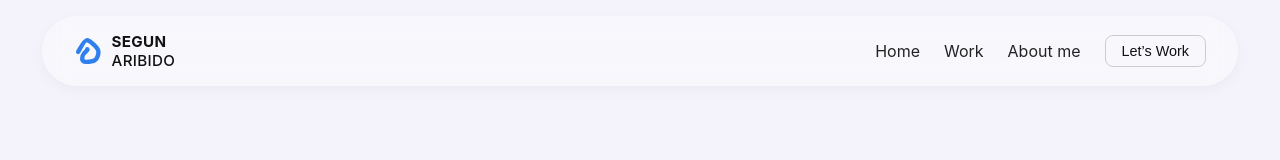
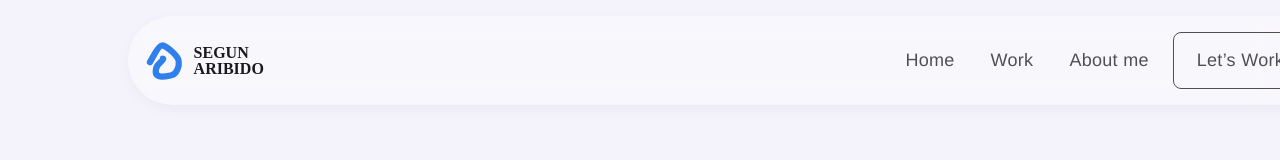
Before and after one commit to neducod/landing-page, a React (Vite) app in the folder landing-pagee/: page / in a window 1280 px wide. Shown: the top 160 px of the page. Built offline with nearby package versions, Linux system fonts and the light colour scheme.

Commit message:
text update

```diff
--- a/landing-pagee/src/components/Navbar.jsx
+++ b/landing-pagee/src/components/Navbar.jsx
@@ -16,14 +16,17 @@ import logo from "../assets/logo.svg";
       <header className="navbar">
         <div className="nav-left">
           <img src={logo} alt="Logo" className="nav-logo" />
+          {/* <span className="brand-name">
+            <strong>SEGUN</strong> <br /> ARIBIDO
+          </span> */}
           <span className="brand-name">
-            <strong>SEGUN</strong> <br /> ARIBIDO
+            SEGUN <br /> ARIBIDO
           </span>
         </div>
 
         <nav className="nav-right">
           <ul className="nav-links">
-            <li><a href="#home">Home</a></li>
+            <li><a href="#home" className="active">Home</a></li>
             <li><a href="#work">Work</a></li>
             <li><a href="#about">About me</a></li>
           </ul>
--- a/landing-pagee/src/styles/navbar.css
+++ b/landing-pagee/src/styles/navbar.css
@@ -6,117 +6,11 @@
   }
 
   body {
-    background-color: #f8f6ff; /* matches your screenshot background */
+    /* background-color: #f8f6ff;  */
     font-family: "Inter", sans-serif;
   }
-  /*
   .navbar {
-    display: flex;
-    justify-content: space-between;
-    align-items: center;
-    padding: 0.8rem 2rem;
-    margin: 1rem auto;
-    max-width: 1100px;
-
-    background: rgba(255, 255, 255, 0.75);
-    backdrop-filter: blur(12px);
-    border-radius: 50px;
-    box-shadow: 0 4px 14px rgba(0, 0, 0, 0.04);
-
-
-    border-radius: 5.625rem;
-background: rgba(255, 255, 255, 0.40);
-position: fixed;
-z-index: 999;
-
-display: flex;
-width: 74.75rem;
-padding: 1rem;
-align-items: center;
-gap: 33rem;
-  }
-
-*/
-/*
-  .navbar {
-    position: fixed;
-    top: 1rem;
-    left: 50%;
-    transform: translateX(-50%);
-
-    display: flex;
-    justify-content: space-between;
-    align-items: center;
-
-    width: 74.75rem;
-    padding: 1rem 2rem;
-    gap: 2rem;
-
-    background: rgba(255, 255, 255, 0.4);
-    backdrop-filter: blur(12px);
-    border-radius: 5.625rem;
-    box-shadow: 0 4px 14px rgba(0, 0, 0, 0.04);
-
-    z-index: 999;
-  }
-  .nav-left {
-    display: flex;
-    align-items: center;
-    gap: 0.6rem;
-  }
-
-  .nav-logo {
-    width: 28px;
-    height: 28px;
-  }
-
-  .brand-name {
-    font-size: 0.95rem;
-    font-weight: 500;
-    color: #111;
-    letter-spacing: 0.3px;
-  }
-  .nav-right {
-    display: flex;
-    align-items: center;
-    gap: 1.5rem;
-  }
-
-  .nav-links {
-    display: flex;
-    list-style: none;
-    gap: 1.5rem;
-  }
-
-  .nav-links a {
-    text-decoration: none;
-    color: #222;
-    font-weight: 400;
-    transition: color 0.2s ease;
-  }
-
-  .nav-links a:hover {
-    color: #0055ff;
-  }
-
-  .nav-btn {
-    background: transparent;
-    border: 1.5px solid #ccc;
-    padding: 0.45rem 1rem;
-    border-radius: 8px;
-    font-size: 0.9rem;
-    cursor: pointer;
-    color: #111;
-    transition: all 0.2s ease;
-  }
-
-  .nav-btn:hover {
-    border-color: #0055ff;
-    color: #0055ff;
-  }
-  */
-
-  .navbar {
+    /*
     position: fixed;
     top: 1rem;
     left: 50%;
@@ -124,17 +18,35 @@ gap: 33rem;
     display: flex;
     justify-content: space-between;
     align-items: center;
-
     width: 74.75rem;
     padding: 1rem 2rem;
     gap: 2rem;
-
     background: rgba(255, 255, 255, 0.4);
     backdrop-filter: blur(12px);
     border-radius: 5.625rem;
     box-shadow: 0 4px 14px rgba(0, 0, 0, 0.04);
+    z-index: 999;
+*/
+position: fixed;
+z-index: 999;
+backdrop-filter: blur(12px);
+box-shadow: 0 4px 14px rgba(0, 0, 0, 0.04);
+top: 1rem;
+left: 10%;
+justify-content: space-between;
+    align-items: center;
 
-    z-index: 999;
+    display: flex;
+width: 74.75rem;
+padding: 1rem;
+align-items: center;
+gap: 33rem;
+border-radius: 5.625rem;
+background: rgba(255, 255, 255, 0.40);
+display: flex;
+align-items: center;
+gap: 38.5625rem;
+flex: 1 0 0;
   }
 
   /* Left side */
@@ -145,15 +57,20 @@ gap: 33rem;
   }
 
   .nav-logo {
-    width: 28px;
-    height: 28px;
+
+    width: 2.5rem;
+height: 2.5rem;
+flex-shrink: 0;
   }
 
   .brand-name {
-    font-size: 0.95rem;
-    font-weight: 500;
-    color: #111;
-    letter-spacing: 0.3px;
+    color: #1A1A1A;
+font-family: "Bricolage Grotesque";
+font-size: 1rem;
+font-style: normal;
+font-weight: 800;
+line-height: 1rem; /* 100% */
+text-transform: uppercase;
   }
 
   /* Right side */
@@ -166,14 +83,33 @@ gap: 33rem;
   .nav-links {
     display: flex;
     list-style: none;
-    gap: 1.5rem;
+    gap: 2.25rem;
   }
+  .active{
+    color: #1A1A1A;
 
+/* Body text */
+font-family: "Helvetica Neue";
+font-size: 1.125rem;
+font-style: normal;
+font-weight: 400;
+line-height: 1.6875rem; /* 150% */
+letter-spacing: 0.018rem;
+  }
   .nav-links a {
     text-decoration: none;
-    color: #222;
-    font-weight: 400;
     transition: color 0.2s ease;
+
+
+    color: #505050;
+
+/* Body text */
+font-family: "Helvetica Neue";
+font-size: 1.125rem;
+font-style: normal;
+font-weight: 400;
+line-height: 1.6875rem; /* 150% */
+letter-spacing: 0.018rem;
   }
 
   .nav-links a:hover {
@@ -183,13 +119,31 @@ gap: 33rem;
   /* Button */
   .nav-btn {
     background: transparent;
-    border: 1.5px solid #ccc;
-    padding: 0.45rem 1rem;
-    border-radius: 8px;
-    font-size: 0.9rem;
     cursor: pointer;
     color: #111;
     transition: all 0.2s ease;
+
+
+
+    display: flex;
+padding: 0.875rem 1.4375rem;
+justify-content: center;
+align-items: center;
+gap: 0.625rem;
+border-radius: 0.5rem;
+border: 1px solid #505050;
+
+
+
+color: #505050;
+
+/* Body text */
+font-family: "Helvetica Neue";
+font-size: 1.125rem;
+font-style: normal;
+font-weight: 400;
+line-height: 1.6875rem; /* 150% */
+letter-spacing: 0.018rem;
   }
 
   .nav-btn:hover {
```
